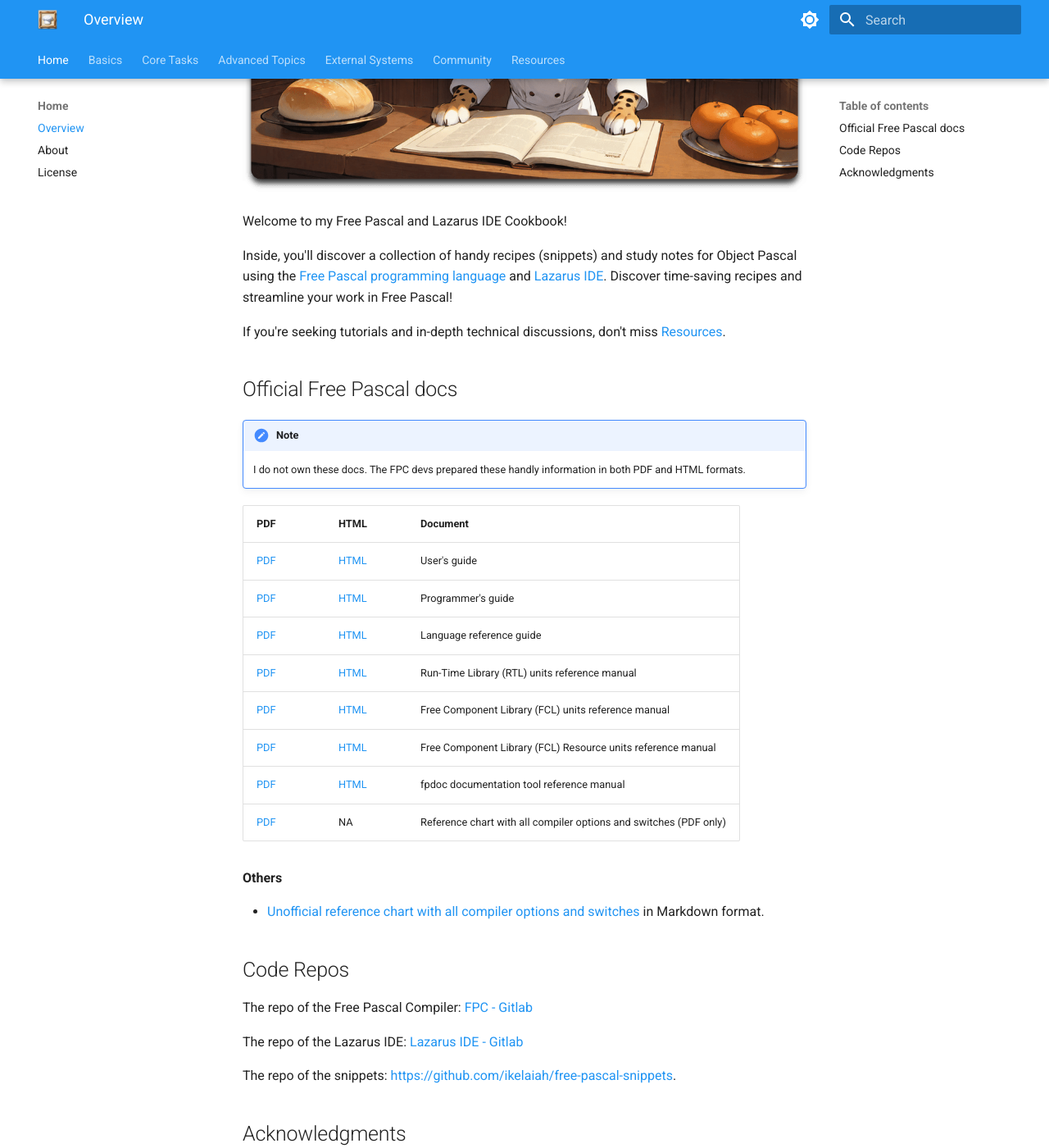
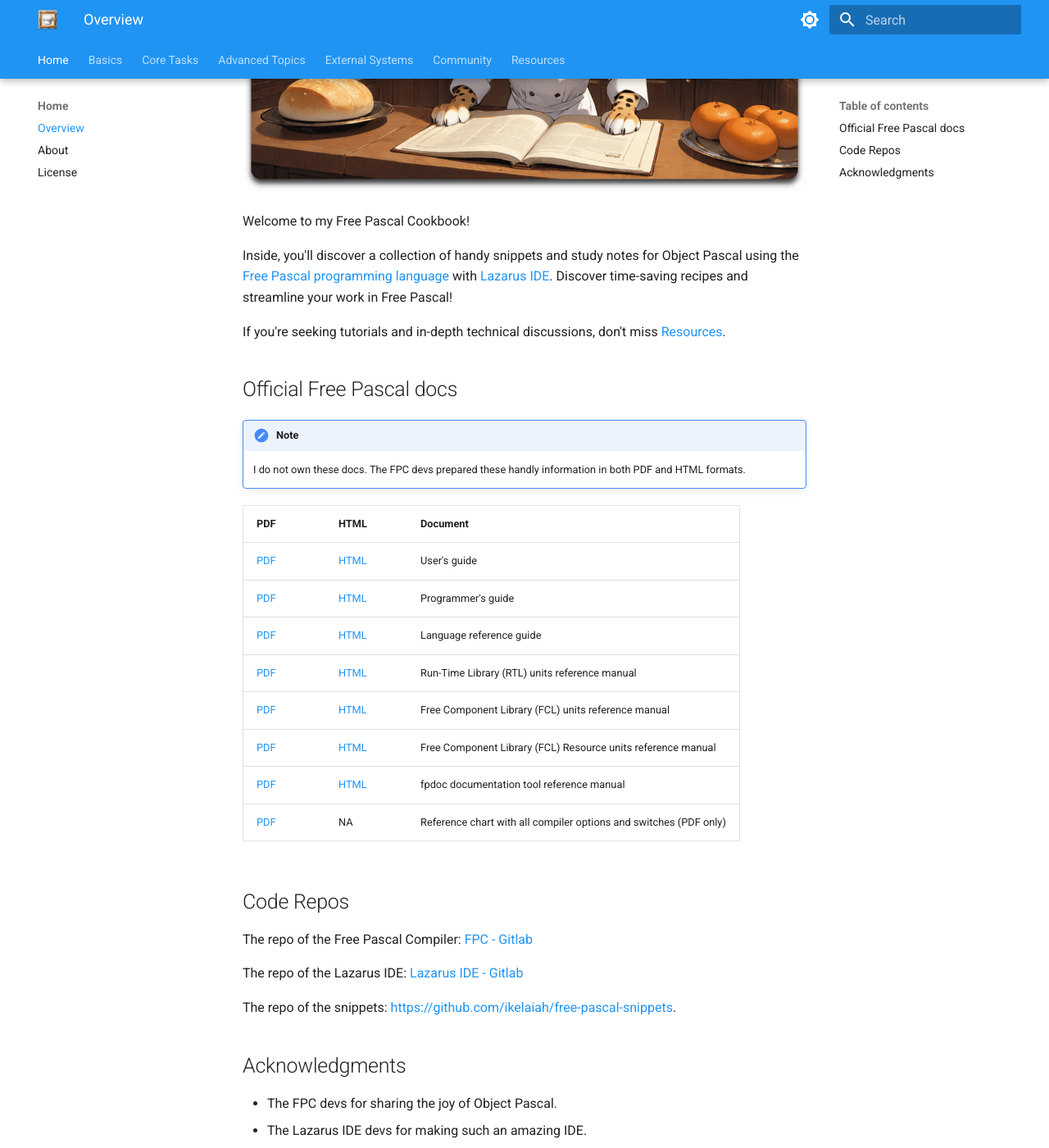
Before and after one commit to ikelaiah/free-pascal-cookbook, an MkDocs documentation site: the page built from docs/index.md, in a window 1280 px wide and 1400 px high, scrolled down 390 px. Shown: the whole window at 82% size. Built offline with MkDocs 1.6.1 and Material for MkDocs 9.7.7, drawn with Linux system fonts in a browser that asks for light colours; some of the changed text lies outside the part shown.

Commit message:
Update - Made clearer, the focus is FPC.

```diff
--- a/docs/index.md
+++ b/docs/index.md
@@ -1,10 +1,10 @@
-# Free Pascal & Lazarus Cookbook
+# Free Pascal Cookbook
 
 ![Cooking](assets/home-min.png)
 
-Welcome to my Free Pascal and Lazarus IDE Cookbook!
+Welcome to my Free Pascal Cookbook!
 
-Inside, you'll discover a collection of handy recipes (snippets) and study notes for Object Pascal using the [Free Pascal programming language](https://www.freepascal.org) and [Lazarus IDE](https://www.lazarus-ide.org). Discover time-saving recipes and streamline your work in Free Pascal!
+Inside, you'll discover a collection of handy snippets and study notes for Object Pascal using the [Free Pascal programming language](https://www.freepascal.org) with [Lazarus IDE](https://www.lazarus-ide.org). Discover time-saving recipes and streamline your work in Free Pascal!
 
 If you're seeking tutorials and in-depth technical discussions, don't miss [Resources](docs/resources/docs-sites.md).
 
@@ -24,9 +24,6 @@
 | [PDF](http://downloads.freepascal.org/fpc/docs-pdf/fpdoc.pdf) | [HTML](https://www.freepascal.org/docs-html/current/fpdoc/fpdoc.html) | fpdoc documentation tool reference manual |
 | [PDF](http://downloads.freepascal.org/fpc/docs-pdf/chart.pdf) | NA | Reference chart with all compiler options and switches (PDF only) |
 
-**Others**
-
-- [Unofficial reference chart with all compiler options and switches](docs/advanced/fpc-switches.md#fpc-switches) in Markdown format.
 
 ## Code Repos
 
--- a/mkdocs.yml
+++ b/mkdocs.yml
@@ -1,5 +1,5 @@
-site_name: Free Pascal & Lazarus Cookbook
-site_url: https://learn-pascal-lang.org
+site_name: Free Pascal Cookbook
+site_url: https://ikelaiah.github.io/free-pascal-cookbook/
 nav:
   - Home:
     - Overview: index.md
```
Also changed, not shown: README.md (+7 -7 lines), docs/about.md (+2 -2 lines).
